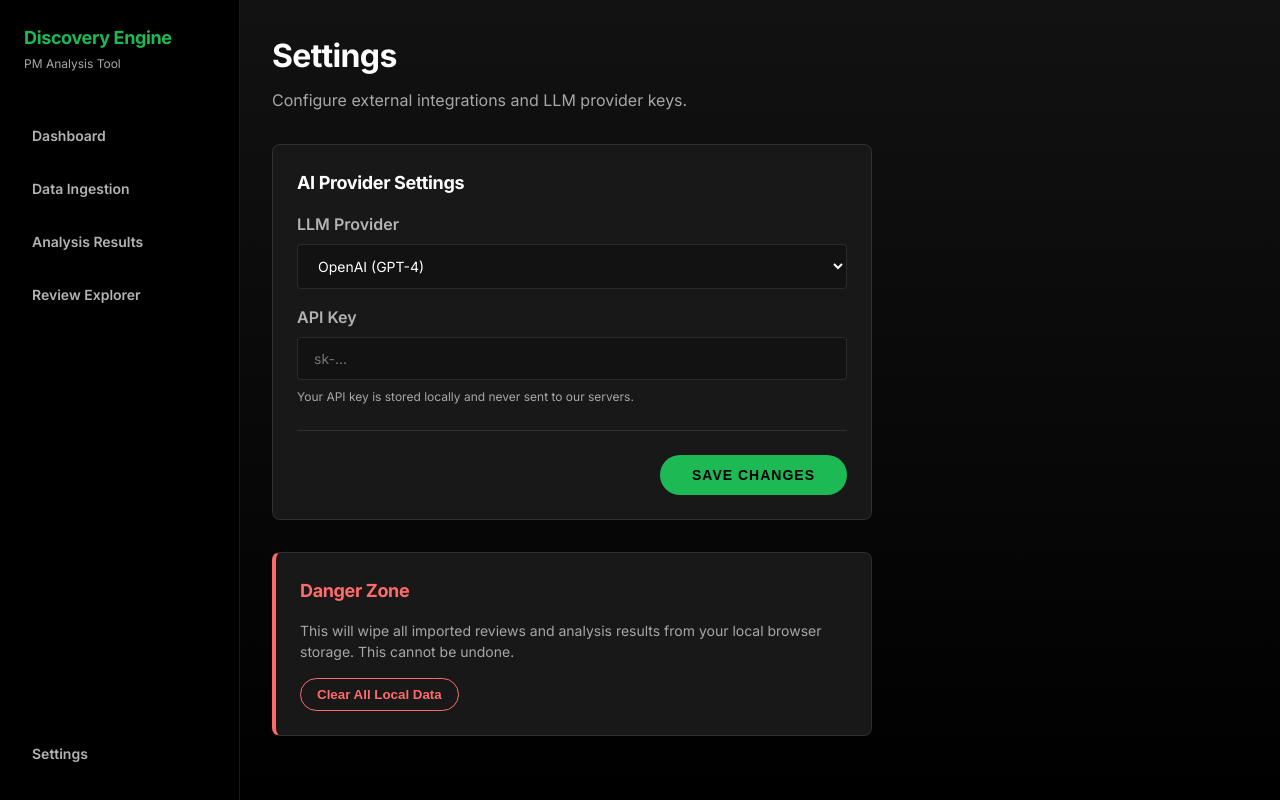
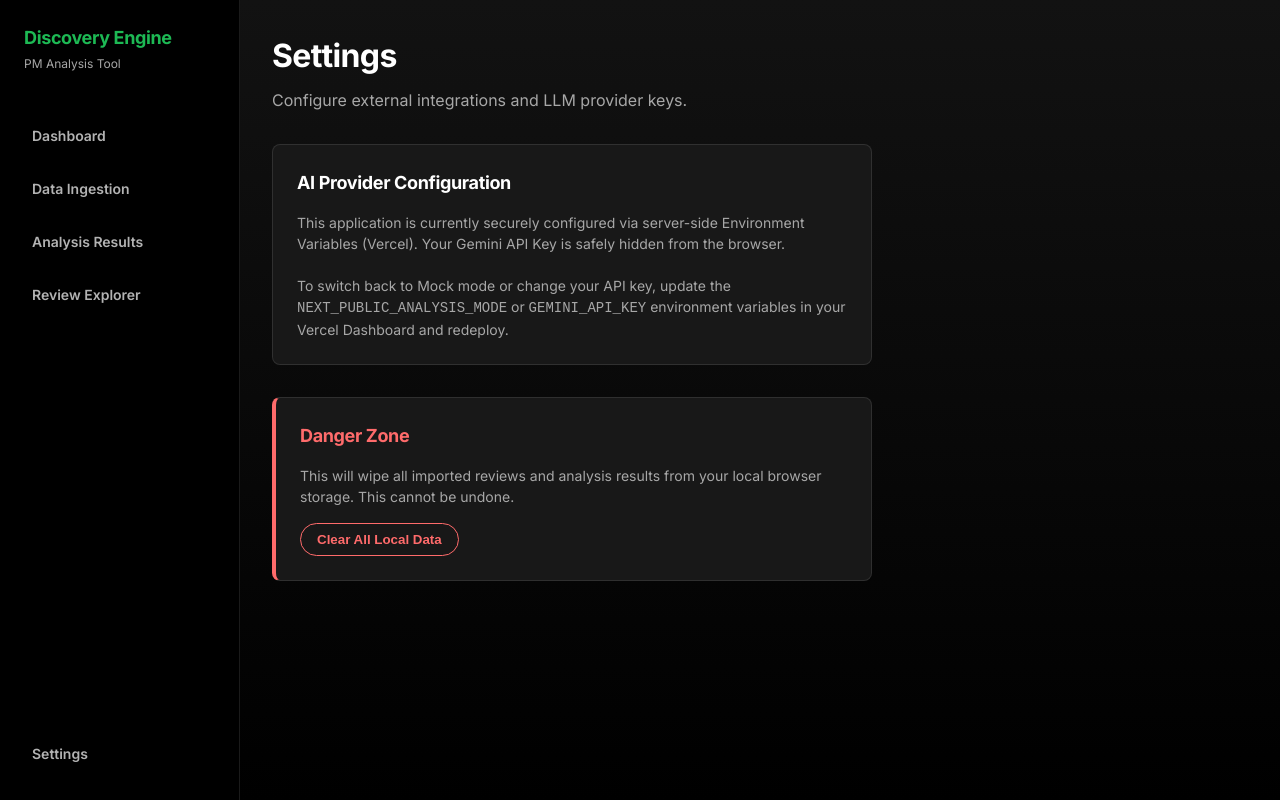
Before and after one commit to ritessbadmass/spotify-review-discovery-engine, a Next.js app: page /settings in a window 1280 px wide. Built offline with nearby package versions, Linux system fonts and the light colour scheme.

Commit message:
refactor: Remove obsolete AI Provider Settings form

```diff
--- a/src/app/settings/page.tsx
+++ b/src/app/settings/page.tsx
@@ -21,42 +21,17 @@ export default function SettingsPage() {
         Configure external integrations and LLM provider keys.
       </p>
 
-      <form onSubmit={handleSave} className="card glass-panel" style={{ display: 'flex', flexDirection: 'column', gap: '24px' }}>
+      <div className="card glass-panel" style={{ display: 'flex', flexDirection: 'column', gap: '24px' }}>
         <div>
-          <h2 style={{ fontSize: '18px', marginBottom: '16px' }}>AI Provider Settings</h2>
-          <div style={{ marginBottom: '16px' }}>
-            <label style={{ display: 'block', marginBottom: '8px', fontWeight: 600 }}>LLM Provider</label>
-            <select
-              value={llmProvider}
-              onChange={(e) => setLlmProvider(e.target.value)}
-            >
-              <option value="openai">OpenAI (GPT-4)</option>
-              <option value="anthropic">Anthropic (Claude 3)</option>
-              <option value="google">Google (Gemini 1.5 Pro)</option>
-              <option value="mock">Mock Data (Testing)</option>
-            </select>
-          </div>
-          <div>
-            <label style={{ display: 'block', marginBottom: '8px', fontWeight: 600 }}>API Key</label>
-            <input
-              type="password"
-              value={apiKey}
-              onChange={(e) => setApiKey(e.target.value)}
-              placeholder="sk-..."
-            />
-            <p style={{ fontSize: '12px', color: 'var(--text-subdued)', marginTop: '8px' }}>
-              Your API key is stored locally and never sent to our servers.
-            </p>
-          </div>
+          <h2 style={{ fontSize: '18px', marginBottom: '16px' }}>AI Provider Configuration</h2>
+          <p style={{ fontSize: '14px', color: 'var(--text-subdued)' }}>
+            This application is currently securely configured via server-side Environment Variables (Vercel).
+            Your Gemini API Key is safely hidden from the browser.
+            <br/><br/>
+            To switch back to Mock mode or change your API key, update the <code>NEXT_PUBLIC_ANALYSIS_MODE</code> or <code>GEMINI_API_KEY</code> environment variables in your Vercel Dashboard and redeploy.
+          </p>
         </div>
-
-        <div style={{ borderTop: '1px solid var(--border-color)', paddingTop: '24px', display: 'flex', justifyContent: 'flex-end', alignItems: 'center', gap: '16px' }}>
-          {saved && <span style={{ color: 'var(--spotify-green)', fontSize: '14px' }}>Settings saved successfully.</span>}
-          <button type="submit" className="btn-primary">
-            Save Changes
-          </button>
-        </div>
-      </form>
+      </div>
 
       <div className="card glass-panel" style={{ marginTop: '32px', borderLeft: '4px solid #ff6b6b' }}>
         <h2 style={{ fontSize: '18px', marginBottom: '16px', color: '#ff6b6b' }}>Danger Zone</h2>
```
